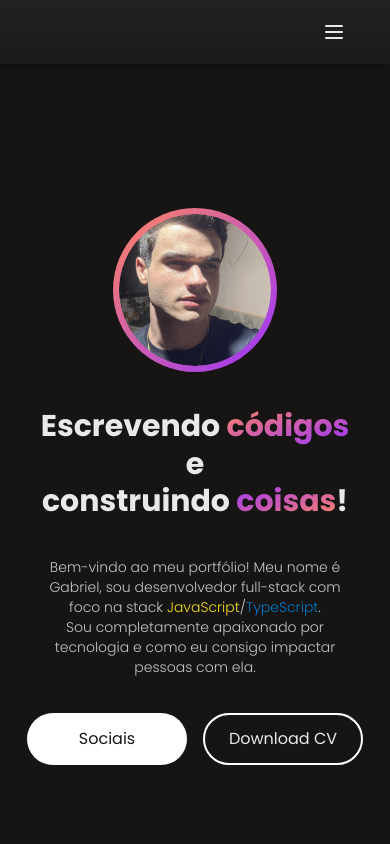
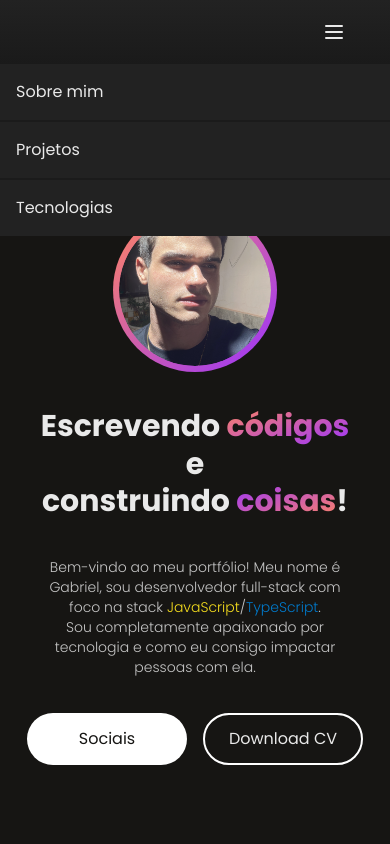
Before and after one commit to gctoledo/portfolio, a Next.js app: page / in a window 390 px wide. Both pictures are taken after a click on the button 195 px from the left and 32 px from the top of the page. Shown: the top 844 px of the page. Built offline with nearby package versions, Linux system fonts and the light colour scheme.

Commit message:
feat: add initial MobileNav component

```diff
--- a/src/app/_components/Header.tsx
+++ b/src/app/_components/Header.tsx
@@ -3,16 +3,28 @@
 import { motion } from "framer-motion";
 import { Menu } from "lucide-react";
 import Nav from "./Nav";
+import { useState } from "react";
+import MobileNav from "./MobileNav";
 
 const Header = () => {
+  const [mobileMenuIsOpen, setMobileMenuIsOpen] = useState(false);
+
+  const handleMobileMenu = () => {
+    setMobileMenuIsOpen(!mobileMenuIsOpen);
+  };
   return (
+    <>
+      {" "}
       <motion.header
         animate={{ top: [-200, 0], opacity: [0, 1] }}
         transition={{ duration: 0.8, delay: 0.1 }}
         className="opacity-0 w-full h-16 bg-gradient-to-b from-[#222222] to-[#1a1a1a] fixed top-0 left-0 shadow-md shadow-black/20 z-40"
       >
         <div className="container w-full mx-auto md:flex justify-between items-center">
-        <button className="w-full h-16 pr-3 flex items-center justify-end cursor-pointer md:hidden">
+          <button
+            className="w-full h-16 pr-3 flex items-center justify-end cursor-pointer md:hidden"
+            onClick={handleMobileMenu}
+          >
             <Menu />
           </button>
 
@@ -22,7 +34,9 @@ const Header = () => {
 
           <Nav />
         </div>
+        {mobileMenuIsOpen && <MobileNav close={handleMobileMenu} />}
       </motion.header>
+    </>
   );
 };
 
--- /dev/null
+++ b/src/app/_components/MobileNav.tsx
@@ -0,0 +1,41 @@
+import { motion, AnimatePresence } from "framer-motion";
+import NavLink from "./NavLink";
+
+interface MobileNavProps {
+  close: () => void;
+}
+
+const MobileNav = ({ close }: MobileNavProps) => {
+  return (
+    <AnimatePresence>
+      <motion.nav
+        initial={{ top: -100, opacity: 0 }}
+        animate={{ top: 64, opacity: 1 }}
+        exit={{ top: -100, opacity: 0 }}
+        className="fixed z-40 w-full md:hidden"
+      >
+        <ul className="w-full divide-y-2 divide-black/20">
+          <li className="bg-[#222222] px-4 py-4" onClick={close}>
+            <NavLink offset={500} href={"#about"}>
+              Sobre mim
+            </NavLink>
+          </li>
+
+          <li className="bg-[#222222] px-4 py-4" onClick={close}>
+            <NavLink offset={500} href={"#projects"}>
+              Projetos
+            </NavLink>
+          </li>
+
+          <li className="bg-[#222222] px-4 py-4" onClick={close}>
+            <NavLink offset={500} href={"#stacks"}>
+              Tecnologias
+            </NavLink>
+          </li>
+        </ul>
+      </motion.nav>
+    </AnimatePresence>
+  );
+};
+
+export default MobileNav;
--- a/src/app/_components/Nav.tsx
+++ b/src/app/_components/Nav.tsx
@@ -8,7 +8,7 @@ const Nav = () => {
           <NavLink
             offset={500}
             href={"#about"}
-            classname="border-l-2 border-[#161513] border-opacity-35"
+            classname="flex items-center justify-center border-l-2 border-[#161513] border-opacity-35"
           >
             Sobre mim
           </NavLink>
@@ -18,7 +18,7 @@ const Nav = () => {
           <NavLink
             offset={500}
             href={"#projects"}
-            classname="border-x-2 border-[#161513] border-opacity-35"
+            classname="flex items-center justify-center border-x-2 border-[#161513] border-opacity-35"
           >
             Projetos
           </NavLink>
@@ -28,7 +28,7 @@ const Nav = () => {
           <NavLink
             offset={500}
             href={"#stacks"}
-            classname="border-r-2 border-[#161513] border-opacity-35"
+            classname="flex items-center justify-center border-r-2 border-[#161513] border-opacity-35"
           >
             Tecnologias
           </NavLink>
--- a/src/app/_components/ScrollLink.tsx
+++ b/src/app/_components/ScrollLink.tsx
@@ -35,7 +35,7 @@ const ScrollLink = ({
   return (
     <Link
       className={twMerge(
-        `flex h-full w-36 lg:w-48 items-center justify-center hover:bg-black hover:bg-opacity-10`,
+        `flex h-full w-36 lg:w-48 md:hover:bg-black hover:bg-opacity-10`,
         classname || ""
       )}
       href={href}
```
Lines whose indentation alone changed are shown as unchanged.
